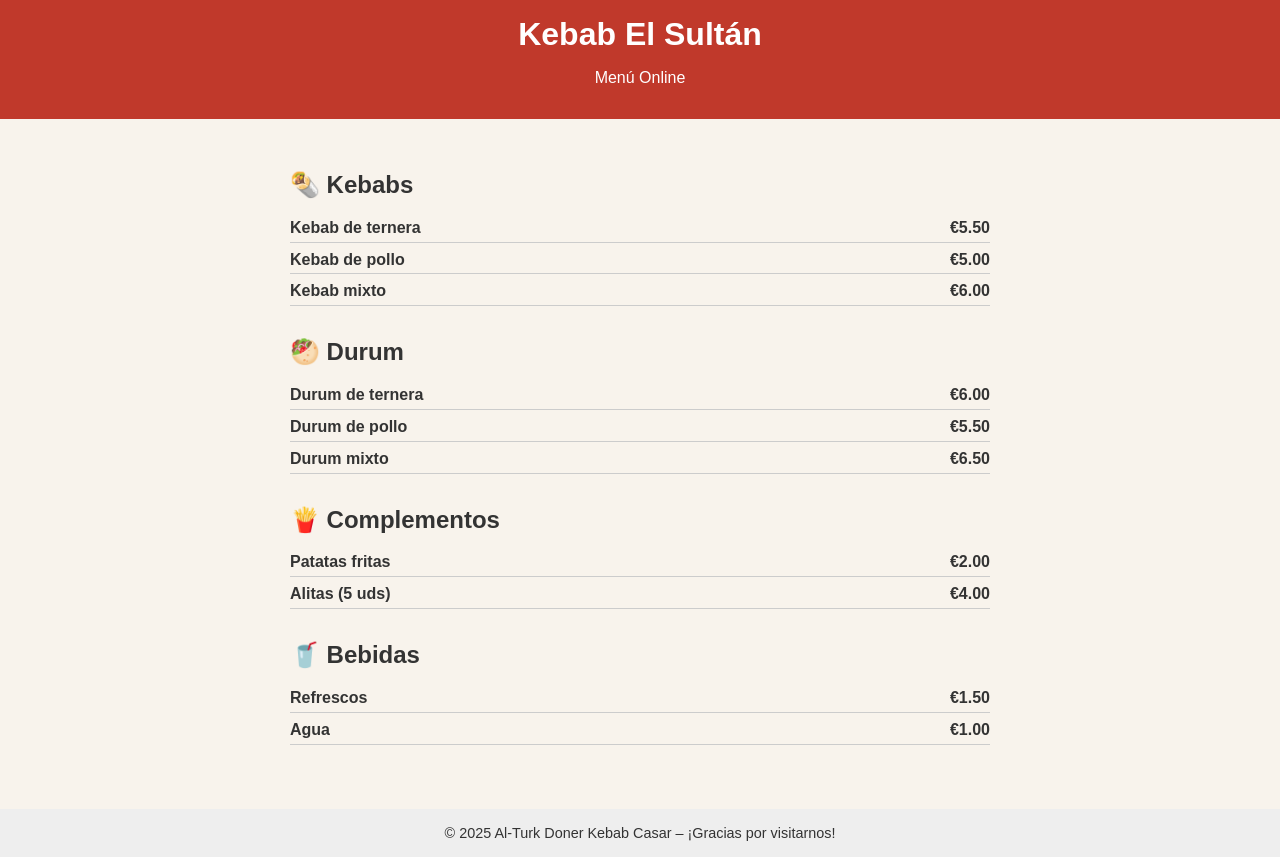
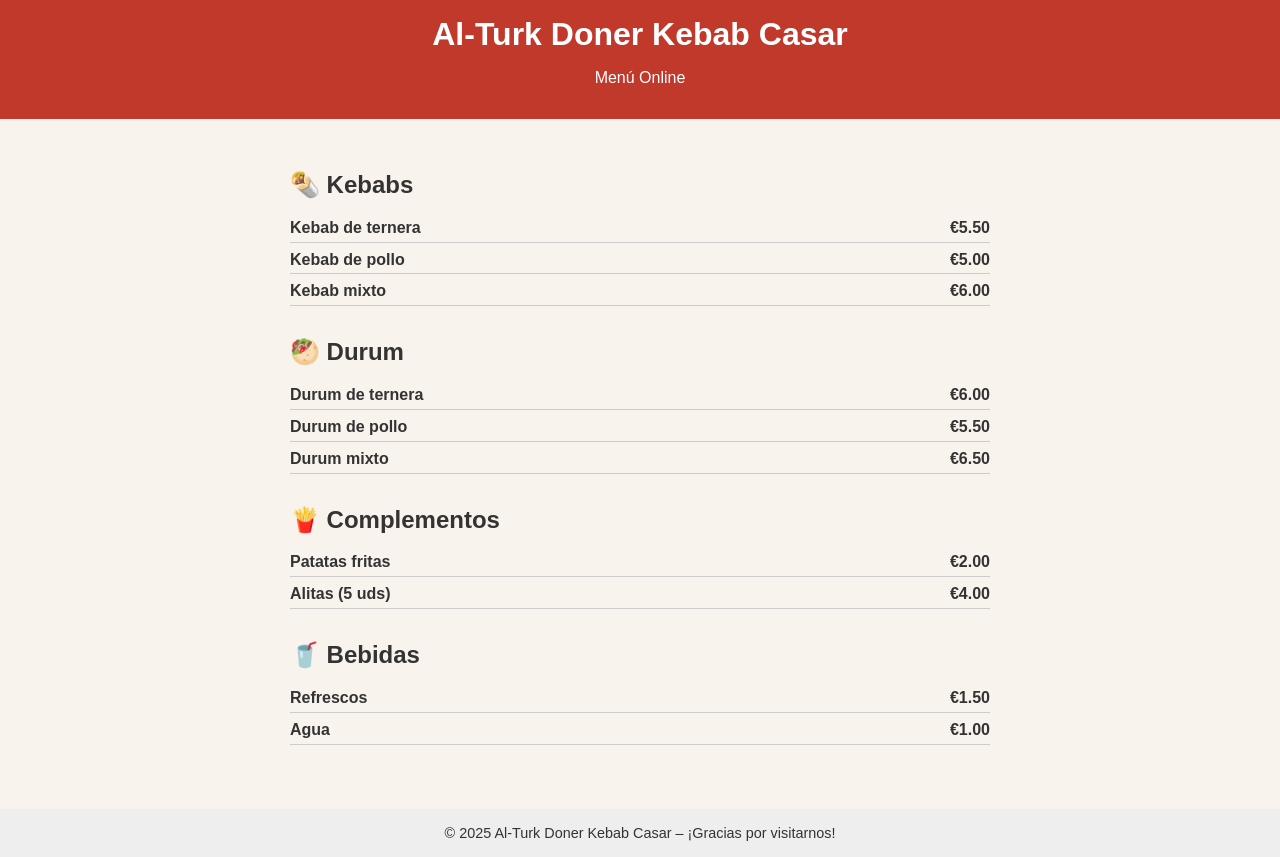
Before and after one commit to Alturkebabcasar/menu, a plain HTML site: page index.html in a window 1280 px wide. Drawn offline with Linux system fonts and the light colour scheme.

Commit message:
Add files via upload

```diff
--- a/index.html
+++ b/index.html
@@ -49,7 +49,7 @@
 </head>
 <body>
   <header>
-    <h1>Kebab El Sultán</h1>
+    <h1>Al-Turk Doner Kebab Casar</h1>
     <p>Menú Online</p>
   </header>
 
```
